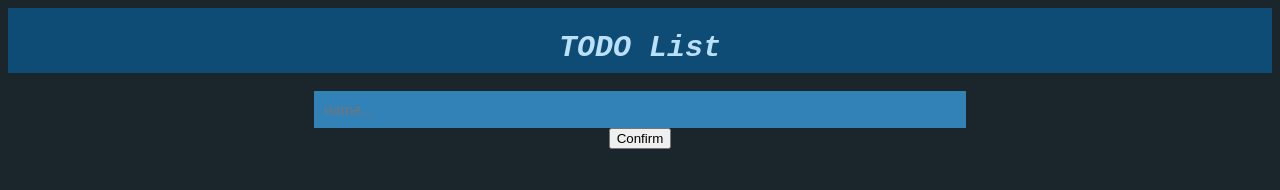
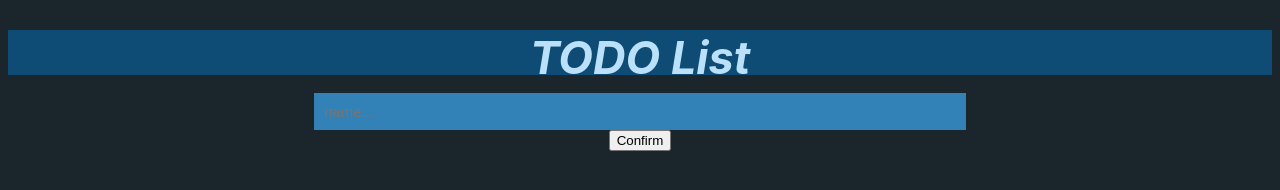
Before and after one commit to eduardoschulz/TODO-list, a website: page index.html in a window 1280 px wide. Drawn offline with Linux system fonts and the light colour scheme.

Commit message:
change the font'

```diff
--- a/style.css
+++ b/style.css
@@ -1,17 +1,16 @@
 .title{
-    padding: 2.5px;
+    vertical-align: inherit;
     width: auto;
-    height: 60px;
-  background:#0f4c75;
-  text-align: center;
+    height: 45px;
+    background:#0f4c75;
+    text-align: center;
 
     }
     h1{
-      font-family: 'Courier New', Courier, monospace;
+      font-family: -apple-system, BlinkMacSystemFont, 'Segoe UI', Roboto, Oxygen, Ubuntu, Cantarell, 'Open Sans', 'Helvetica Neue', sans-serif;
       font-style: italic;
-      font-size: 30px;
+      font-size: 45px;
       color: #bbe1fa;
-
 
 
     }
@@ -33,6 +32,7 @@
 
    li{
     font-size:20px;
+    font-family: -apple-system, BlinkMacSystemFont, 'Segoe UI', Roboto, Oxygen, Ubuntu, Cantarell, 'Open Sans', 'Helvetica Neue', sans-serif;
     color: #bbe1fa;
 
    }
```
